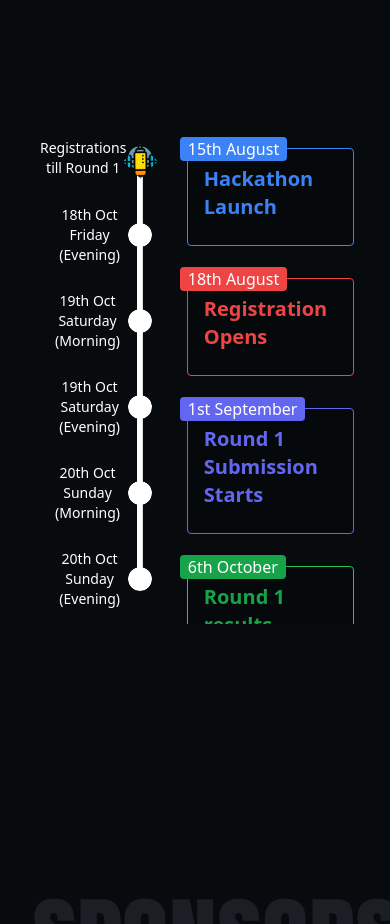
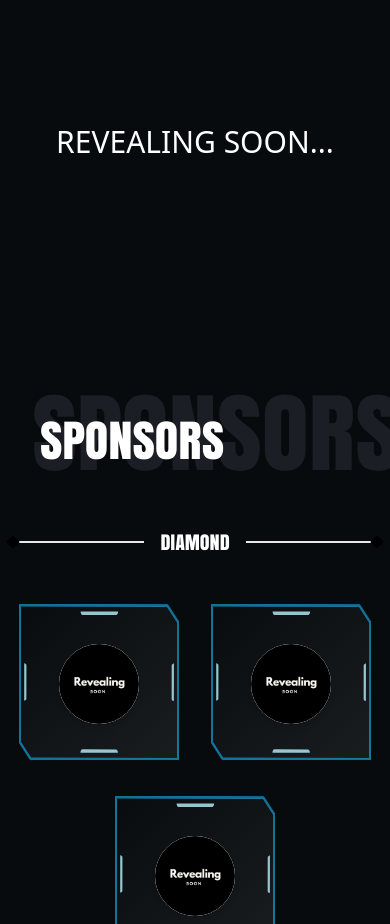
Before and after one commit to C-NikhilKarthik/HackToTheFuture, a Next.js app: page / in a window 390 px wide. Shown: the part 6824-7748 px from the top of the page. Built offline with nearby package versions, Linux system fonts and the light colour scheme.

Commit message:
Mobile View Changes

```diff
--- a/components/Timeline/MobileView.tsx
+++ b/components/Timeline/MobileView.tsx
@@ -12,7 +12,7 @@ export default function MobileView() {
       <h1 className="relative text-[2.4rem] font-anton w-full px-8 uppercase font-bold mb-20 pt-10 p-4 z-[2]">
         Timeline
       </h1>
-      <Animate>
+      {/* <Animate>
         <div
           id="mobile-timeline-rocket"
           className="z-20 pointer-events-none max-[600px]:hidden -mr-12 -ml-4"
@@ -94,7 +94,8 @@ export default function MobileView() {
             ))}
           </div>
         </div>
-      </Animate>
+      </Animate> */}
+      <span className="text-3xl uppercase">Revealing Soon...</span>
     </div>
   );
 }
```
